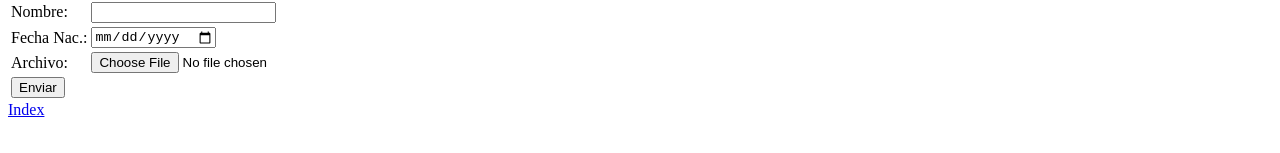
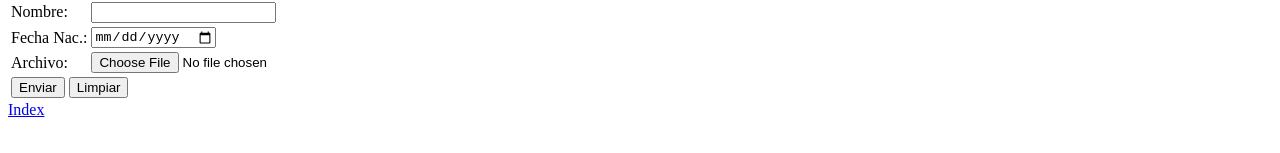
Before and after one commit to nicolascocaro/Codo-a-Codo, a plain HTML site: page tablas.html in a window 1280 px wide. Shown: the part 223-376 px from the top of the page. Drawn offline with Linux system fonts and the light colour scheme.

Commit message:
listo clase 5

```diff
--- a/tablas.html
+++ b/tablas.html
@@ -95,6 +95,7 @@
                             <button>
                                 Enviar
                             </button>
+                            <input type="reset" value="Limpiar"/>
                         </td>
                     </tr>
                 </table>
```
Also changed, not shown: git.html (+1 -1 lines).
